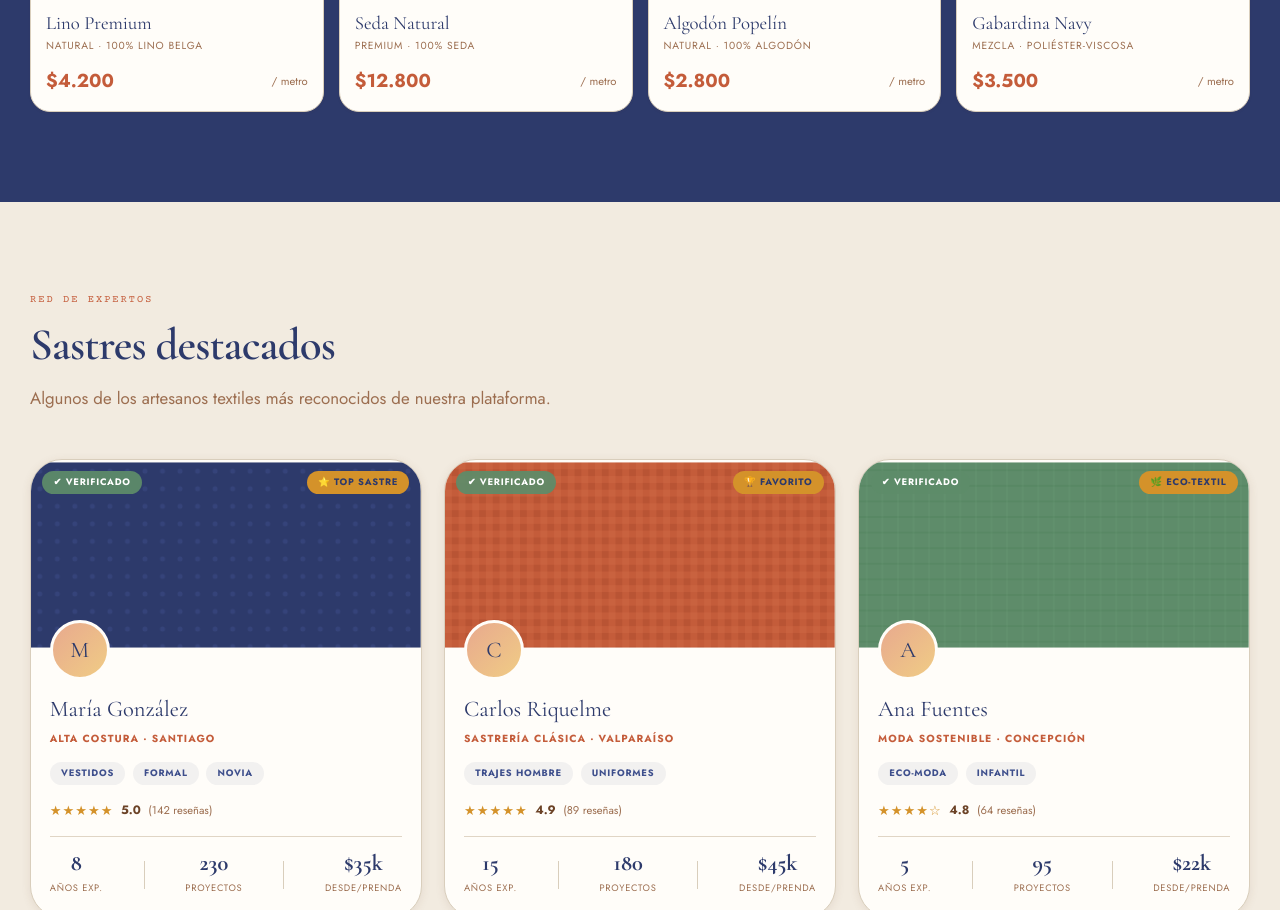
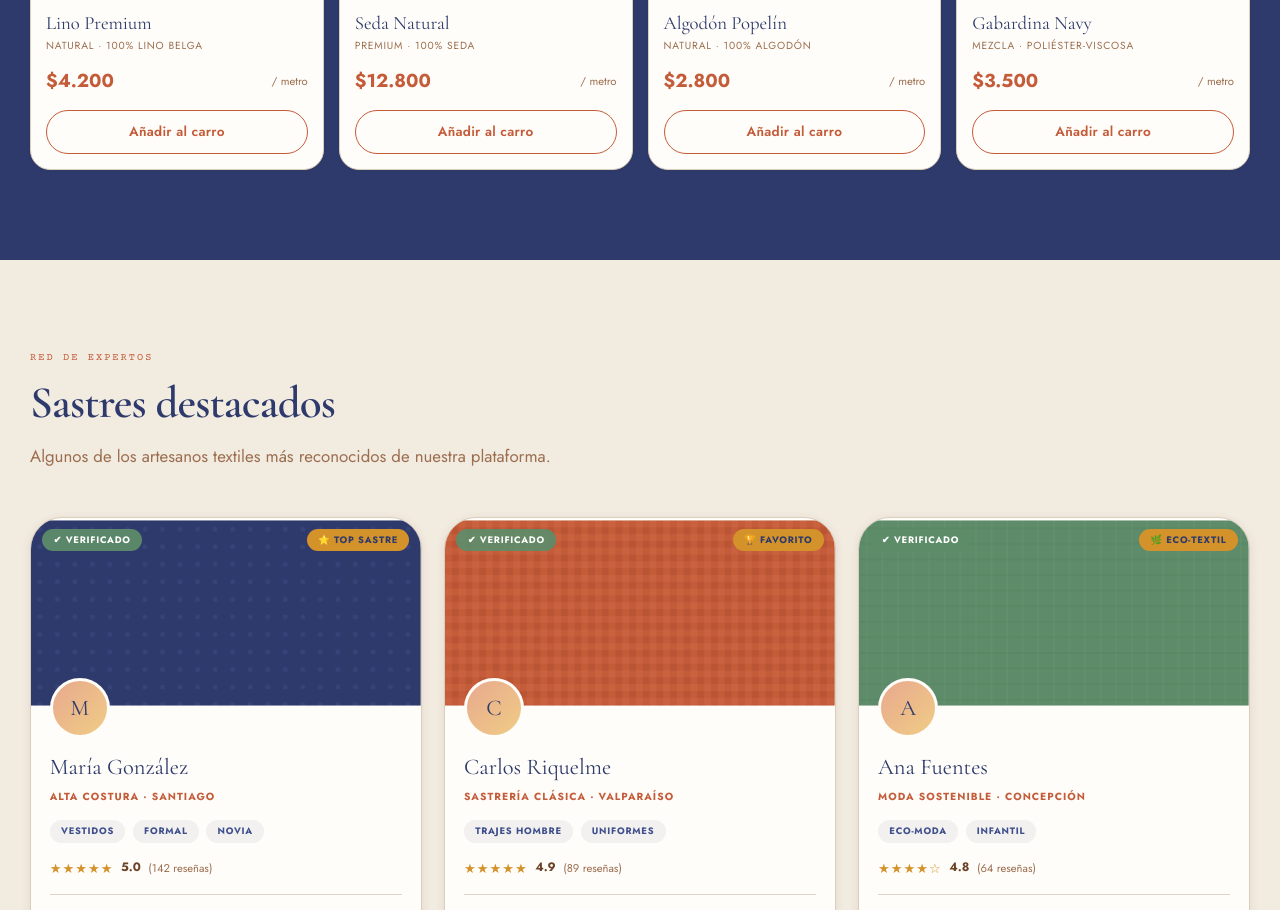
Before and after one commit to CristobalZurita/SASTRERIA, a plain HTML site: page index.html in a window 1280 px wide. Shown: the part 3144-4054 px from the top of the page. Drawn offline with nearby package versions, Linux system fonts and the light colour scheme.

Commit message:
Se agregó botón de añadir al carrito en catalogo de telas

```diff
--- a/index.html
+++ b/index.html
@@ -482,6 +482,9 @@
             <div class="fc-name">Lino Premium</div>
             <div class="fc-type">Natural · 100% Lino belga</div>
             <div class="fc-price"><strong>$4.200</strong><span>/ metro</span></div>
+            <button class="fc-btn">
+              Añadir al carro
+            </button>
           </div>
         </div>
 
@@ -506,6 +509,9 @@
             <div class="fc-name">Seda Natural</div>
             <div class="fc-type">Premium · 100% Seda</div>
             <div class="fc-price"><strong>$12.800</strong><span>/ metro</span></div>
+            <button class="fc-btn">
+              Añadir al carro
+            </button>
           </div>
         </div>
 
@@ -530,6 +536,9 @@
             <div class="fc-name">Algodón Popelín</div>
             <div class="fc-type">Natural · 100% Algodón</div>
             <div class="fc-price"><strong>$2.800</strong><span>/ metro</span></div>
+            <button class="fc-btn">
+              Añadir al carro
+            </button>
           </div>
         </div>
 
@@ -554,6 +563,9 @@
             <div class="fc-name">Gabardina Navy</div>
             <div class="fc-type">Mezcla · Poliéster-Viscosa</div>
             <div class="fc-price"><strong>$3.500</strong><span>/ metro</span></div>
+            <button class="fc-btn">
+              Añadir al carro
+            </button>
           </div>
         </div>
       </div>
--- a/scss/components/_buttons.scss
+++ b/scss/components/_buttons.scss
@@ -147,3 +147,25 @@
     transform: rotate(360deg);
   }
 }
+
+.fc-btn {
+  margin-top: 14px;
+  width: 100%;
+  padding: 10px 16px;
+  border-radius: 999px;
+  border: 1px solid #C45C3A;
+  background: transparent;
+  color: #C45C3A;
+  font-size: 0.9rem;
+  font-weight: 600;
+  letter-spacing: 0.02em;
+  cursor: pointer;
+  transition: all 0.25s cubic-bezier(0.4, 0, 0.2, 1);
+}
+
+.fc-btn:hover {
+  background: #C45C3A;
+  color: #FFFDF9;
+  transform: translateY(-2px);
+  box-shadow: 0 6px 18px rgba(196, 92, 58, 0.35);
+}
```
Also changed, not shown: css/main.css, 1 other file.
